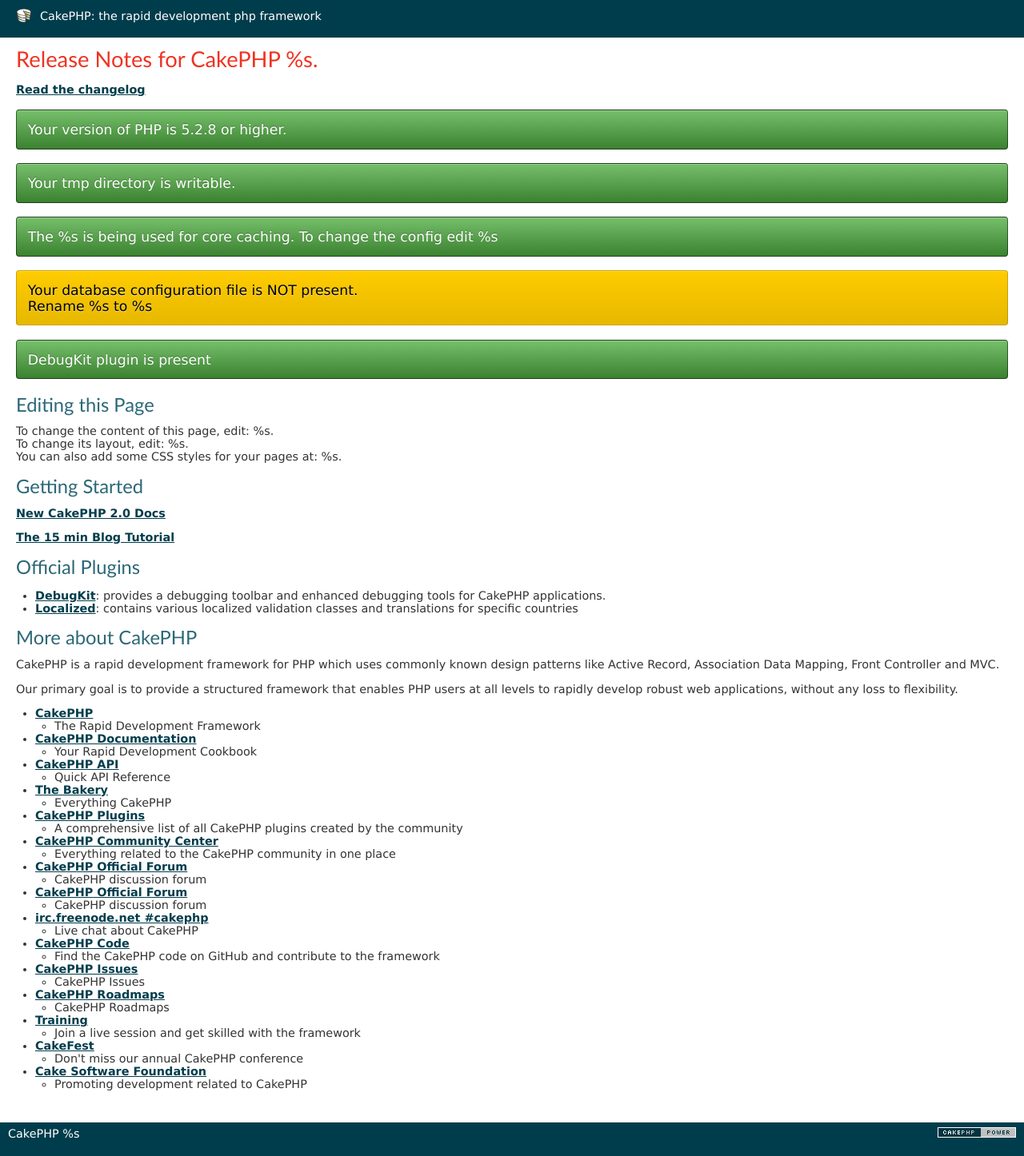
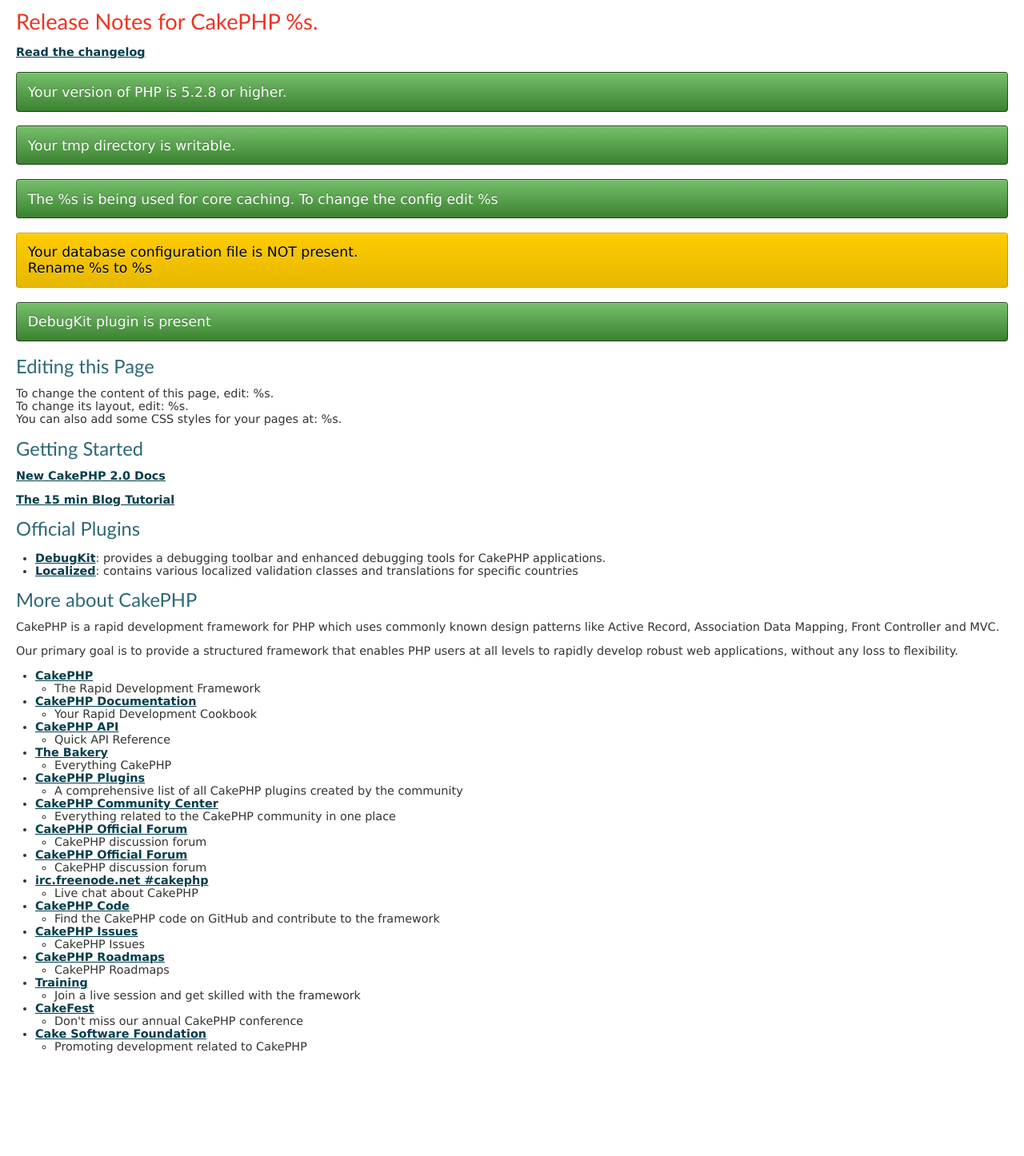
Before and after one commit to paulofdc/message-board, a CakePHP app: the page made by app/View/Pages/home.ctp in a window 1280 px wide. Shown: the whole page at 80% size. After the commit the page ends 1317 px from the top, so only its background shows below. Run offline with PHP 8.4 and a stand-in for CakePHP, Linux system fonts and the light colour scheme; the template is opened without the code that fills it, so the values that code supplies are empty; some libraries are stand-ins or nearby versions.

Commit message:
Removed not used functionalities in layout

```diff
--- a/app/View/Layouts/default.ctp
+++ b/app/View/Layouts/default.ctp
@@ -51,27 +51,13 @@
 </head>
 <body>
 	<div id="container">
-		<div id="header">
-			<h1><?php echo $this->Html->link($cakeDescription, 'https://cakephp.org'); ?></h1>
-		</div>
 		<div id="content">
 
 			<?php echo $this->Flash->render(); ?>
 
 			<?php echo $this->fetch('content'); ?>
 		</div>
-		<div id="footer">
-			<?php echo $this->Html->link(
-					$this->Html->image('cake.power.gif', array('alt' => $cakeDescription, 'border' => '0')),
-					'https://cakephp.org/',
-					array('target' => '_blank', 'escape' => false, 'id' => 'cake-powered')
-				);
-			?>
-			<p>
-				<?php echo $cakeVersion; ?>
-			</p>
-		</div>
 	</div>
-	<?php echo $this->element('sql_dump'); ?>
+	<?php //echo $this->element('sql_dump'); ?>
 </body>
 </html>
```
